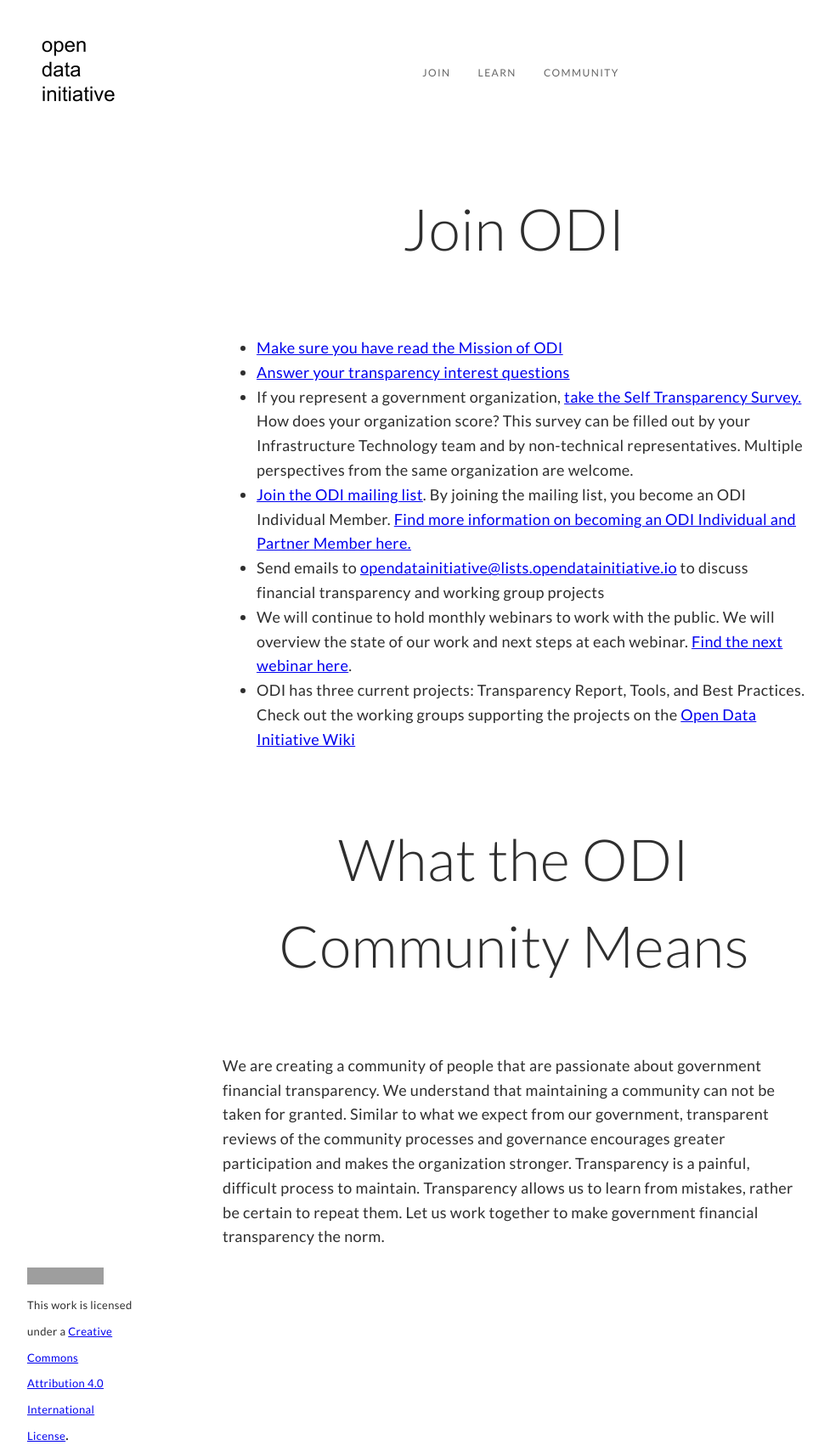
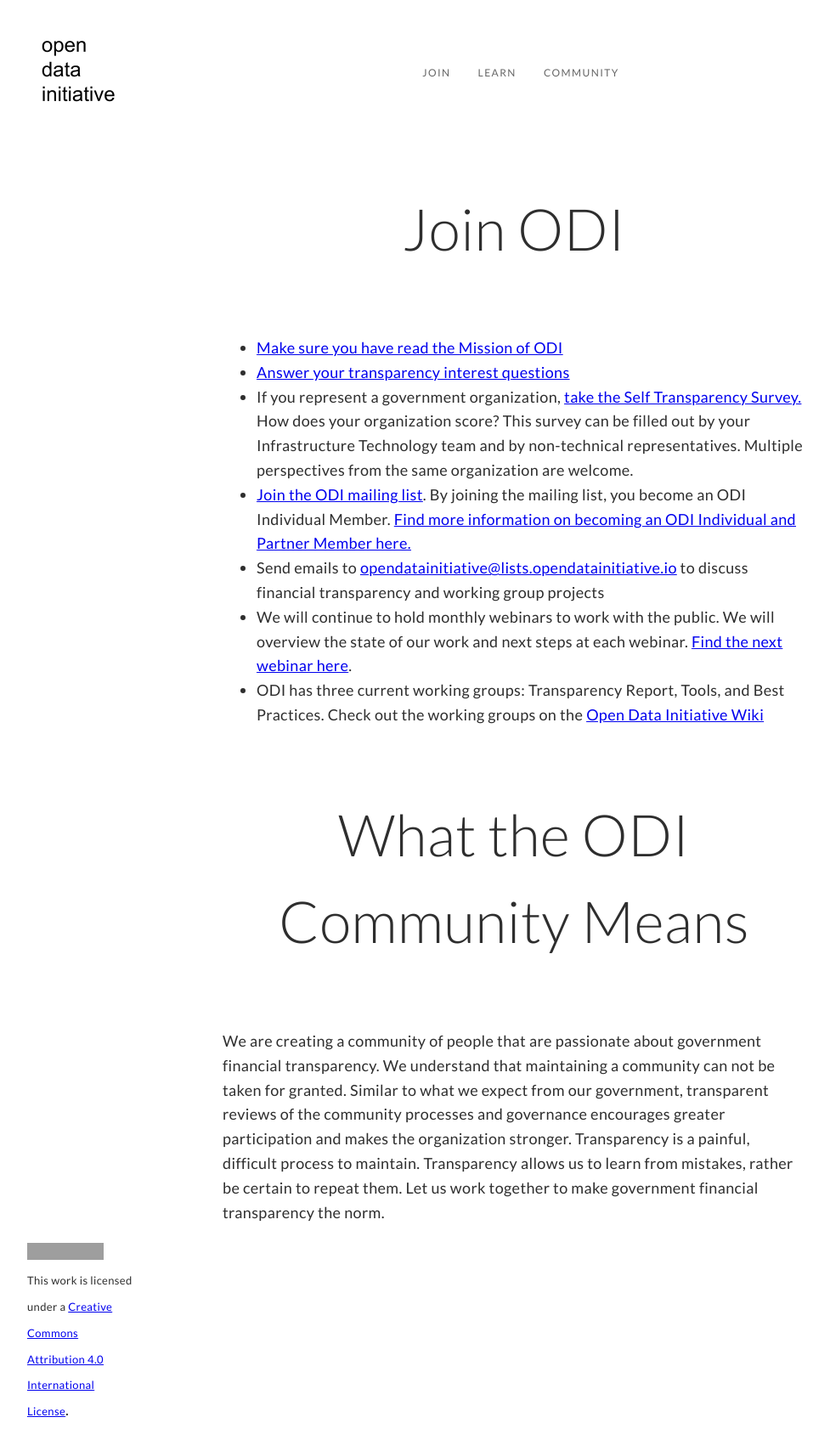
Before and after one commit to opendatainitiative/opendatainitiative.github.io, a Jekyll site: the page built from join.md, in a window 1280 px wide. Shown: the whole page at 85% size, without its empty margins (35-1012 px from the left). Built offline with Jekyll 4.4.1, drawn with Linux system fonts in a browser that asks for light colours; after the commit the page ends 1679 px from its top, so only the background shows below that; grey boxes are pictures that could not be loaded.

Commit message:
update working group text on  join.md

```diff
--- a/join.md
+++ b/join.md
@@ -11,7 +11,7 @@ title: Join
 * [Join the ODI mailing list](https://lists.opendatainitiative.io/mailman/listinfo/opendatainitiative). By joining the mailing list, you become an ODI Individual Member. [Find more information on becoming an ODI Individual and Partner Member here.]({{ site.baseurl }}/participate#membership)
 * Send emails to [opendatainitiative@lists.opendatainitiative.io](mailto:opendatainitiative@lists.opendatainitiative.io) to discuss financial transparency and working group projects
 * We will continue to hold monthly webinars to work with the public. We will overview the state of our work and next steps at each webinar. [Find the next webinar here]({{ site.baseurl }}/events).
-* ODI has three current projects: Transparency Report, Tools, and Best Practices. Check out the working groups supporting the projects on the [Open Data Initiative Wiki](http://wiki.opendatainitiative.io/Main_Page#Join_the_Working_Groups_to_work_on_projects)
+* ODI has three current working groups: Transparency Report, Tools, and Best Practices. Check out the working groups on the [Open Data Initiative Wiki](http://wiki.opendatainitiative.io/Main_Page#Join_the_Working_Groups_to_work_on_projects)
 
 # What the ODI Community Means
 We are creating a community of people that are passionate about government financial transparency. We understand that maintaining a community can not be taken for granted. Similar to what we expect from our government, transparent reviews of the community processes and governance encourages greater participation and makes the organization stronger. Transparency is a painful, difficult process to maintain. Transparency allows us to learn from mistakes, rather be certain to repeat them. Let us work together to make government financial transparency the norm.
```
